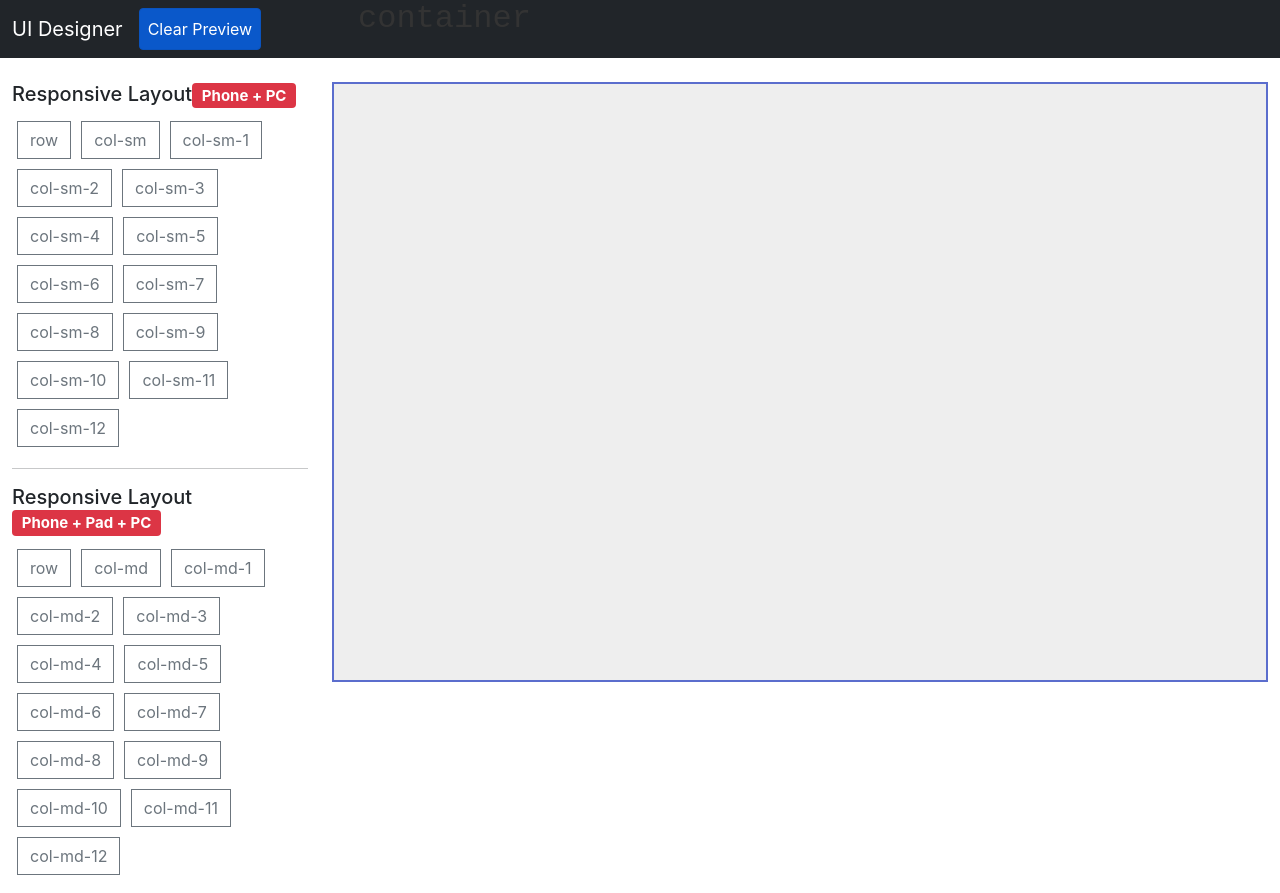
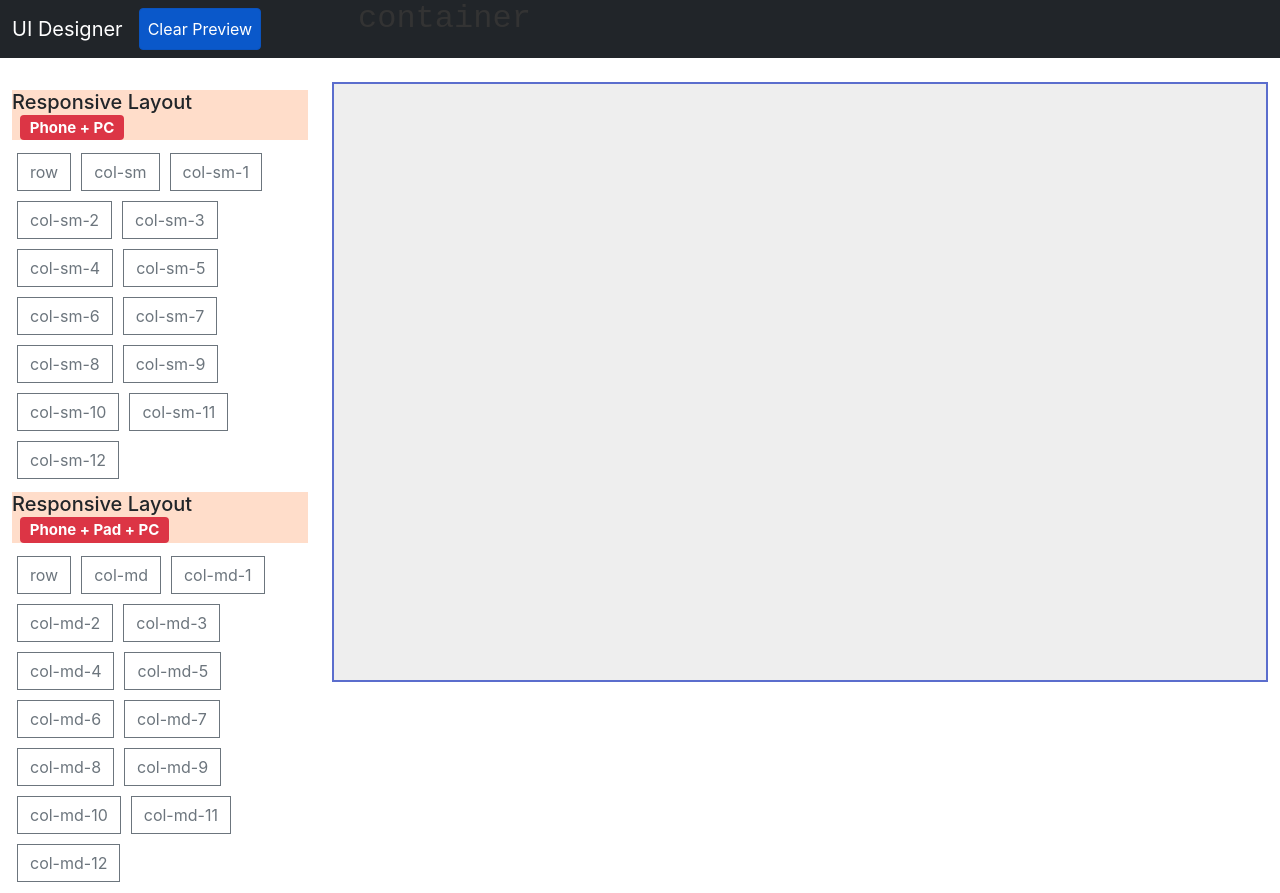
Before and after one commit to th507/proof-of-concept-layout-designer, a React (Create React App) app: page / in a window 1280 px wide. Shown: the top 893 px of the page. Built offline with nearby package versions, Linux system fonts and the light colour scheme.

Commit message:
fix style

```diff
--- a/src/App.css
+++ b/src/App.css
@@ -37,8 +37,8 @@
   }
 }
 
-.walnut {
-  background-color: white;
+.shironeri {
+  background-color: #FFDDCA;
 }
 
 .my-library-item {
@@ -59,9 +59,14 @@ div#target::before {
   position: absolute;
   top: 0;
 }
-div#target > div > div:not(:empty)::before {
+div#target > div.row > div:not(:empty)::before {
   content: ""
 }
+
+div.row > div > div.row > div:not(:empty)::before {
+  content: ""
+}
+
 div#target > div > div:hover {
   background-color: #9F7462;
 }
--- a/src/App.js
+++ b/src/App.js
@@ -10,7 +10,7 @@ function App() {
     <Nav /><br />
     <div className="container-fluid">
         <div className="row">
-            <div className="col-3 walnut">
+            <div className="col-3">
                 <Sidebar />
             </div>
             <div className="col-9"><Preview /></div>
--- a/src/components/sidebar.js
+++ b/src/components/sidebar.js
@@ -104,8 +104,8 @@ class MyNumber extends Number {
 function ItemSection(props) {
   var {name, badge, badgetype='secondary'} = props
   return (
-        <h5 className="card-title">{name}
-          {badge ? <span className={ "badge bg-" + badgetype }>
+        <h5 className="mt-2 card-title shironeri">{name}
+          {badge ? <span className={ "mx-2 badge bg-" + badgetype }>
             {badge}<span className="visually-hidden">generation</span>
               </span> : ''}
         </h5>
@@ -122,15 +122,12 @@ class Sidebar extends React.Component {
         <ItemSection name="Responsive Layout" badge="Phone + PC" badgetype="danger" />
         { this.constructor.nameList('-sm').map((name, key) => <Item name={name} key={key} />) }
 
-        <hr />
         <ItemSection name="Responsive Layout" badge="Phone + Pad + PC" badgetype="danger" />
         { this.constructor.nameList('-md').map((name, key) => <Item name={name} key={key} />) }
 
-        <hr />
         <ItemSection name="Legacy Layout" badge="PC Only" />
         { this.constructor.nameList('').map((name, key) => <Item name={name} key={key} />) }
 
-        <hr />
         <ItemSection name="3rd party Components" badge="Community Friendly" badgetype="success" />
         <Wrapper element={DemoTable} name="rc-table" />
         <Wrapper element={DemoCalendar} name="react-calendar" />
```
